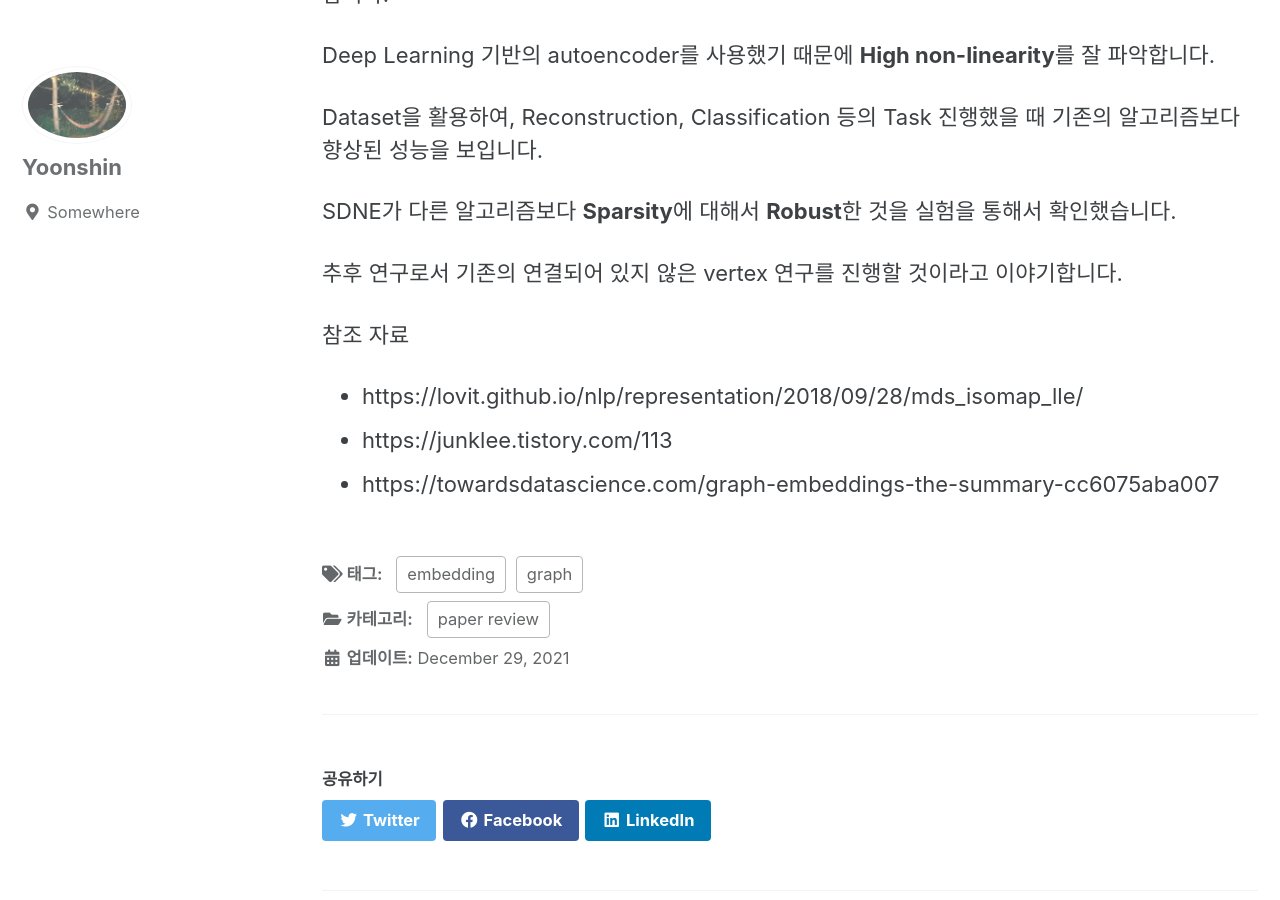
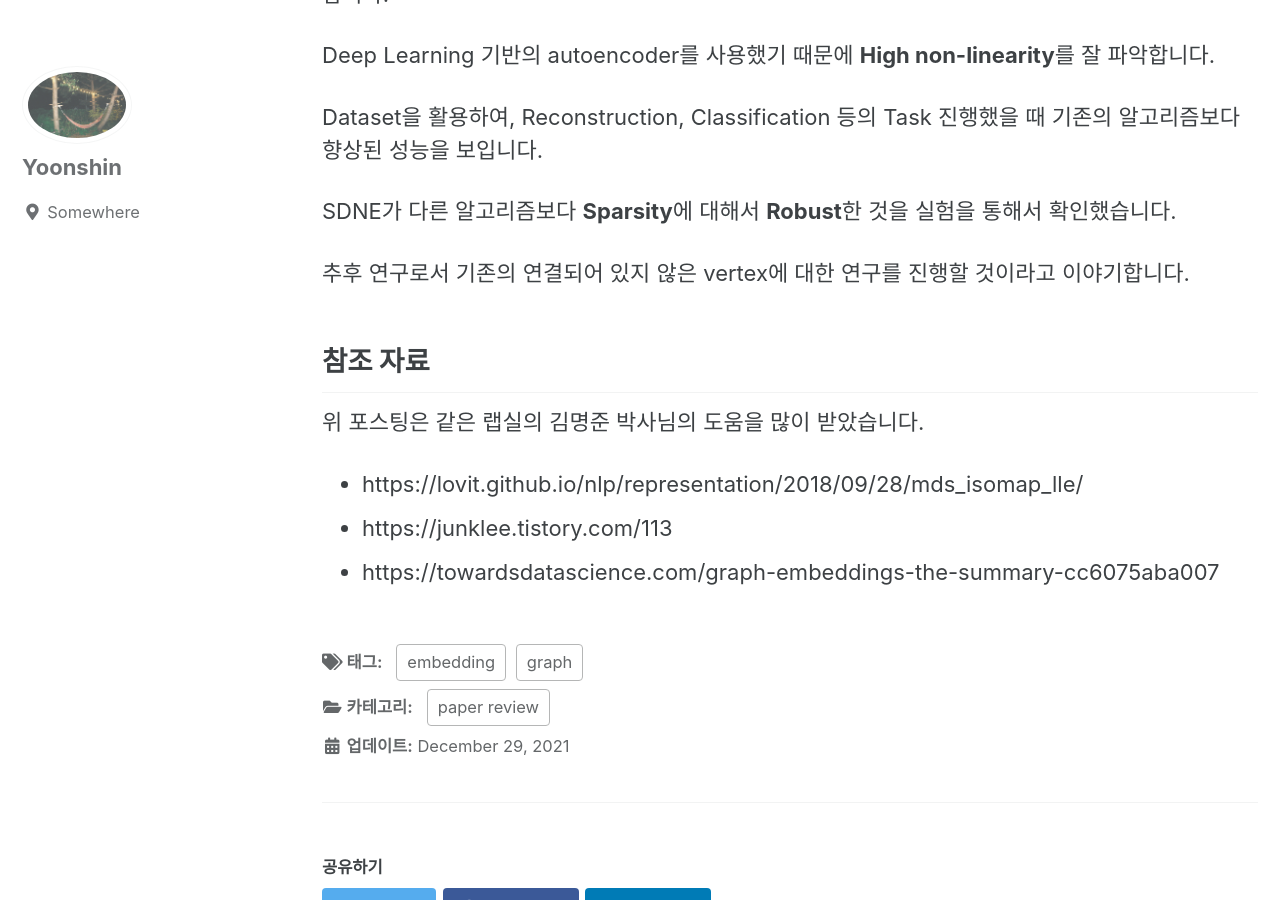
Before and after one commit to Kwakyoonshin/Kwakyoonshin.github.io, a Jekyll site: the page built from _posts/2021-12-29-[review] Structural Deep Network Embedding.md, in a window 1280 px wide and 900 px high, scrolled down 20314 px. Built offline with Jekyll 4.4.1, drawn with Linux system fonts in a browser that asks for light colours; cached includes are drawn as plain includes.

Commit message:
1st post

```diff
--- a/_posts/2021-12-29-[review] Structural Deep Network Embedding.md
+++ b/_posts/2021-12-29-[review] Structural Deep Network Embedding.md
@@ -8,6 +8,10 @@ tags:
   - embedding
   - graph
 ---
+
+
+
+
 
 ![논문제목](/assets/review_SDNE/ppt01.JPG)
 
@@ -353,7 +357,7 @@ Dataset을 활용하여, Reconstruction, Classification 등의 Task 진행했을
 
 SDNE가 다른 알고리즘보다 **Sparsity**에 대해서 **Robust**한 것을 실험을 통해서 확인했습니다.
 
-추후 연구로서 기존의 연결되어 있지 않은 vertex 연구를 진행할 것이라고 이야기합니다.
+추후 연구로서 기존의 연결되어 있지 않은 vertex에 대한 연구를 진행할 것이라고 이야기합니다.
 
 
 
@@ -361,7 +365,9 @@ SDNE가 다른 알고리즘보다 **Sparsity**에 대해서 **Robust**한 것을
 
 
 
-참조 자료
+## 참조 자료
+
+위 포스팅은 같은 랩실의 김명준 박사님의 도움을 많이 받았습니다.
 
 - https://lovit.github.io/nlp/representation/2018/09/28/mds_isomap_lle/
 - https://junklee.tistory.com/113
```
